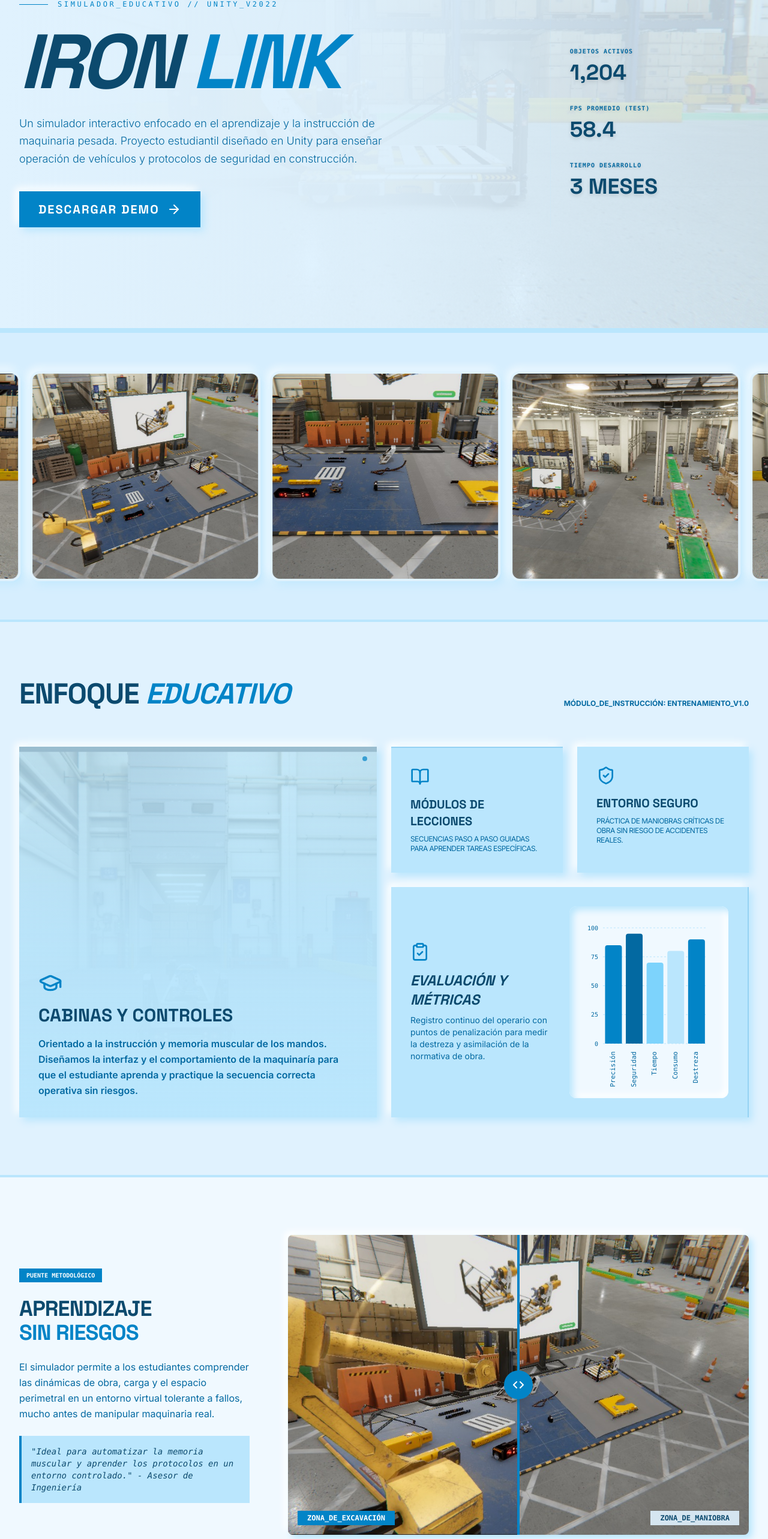
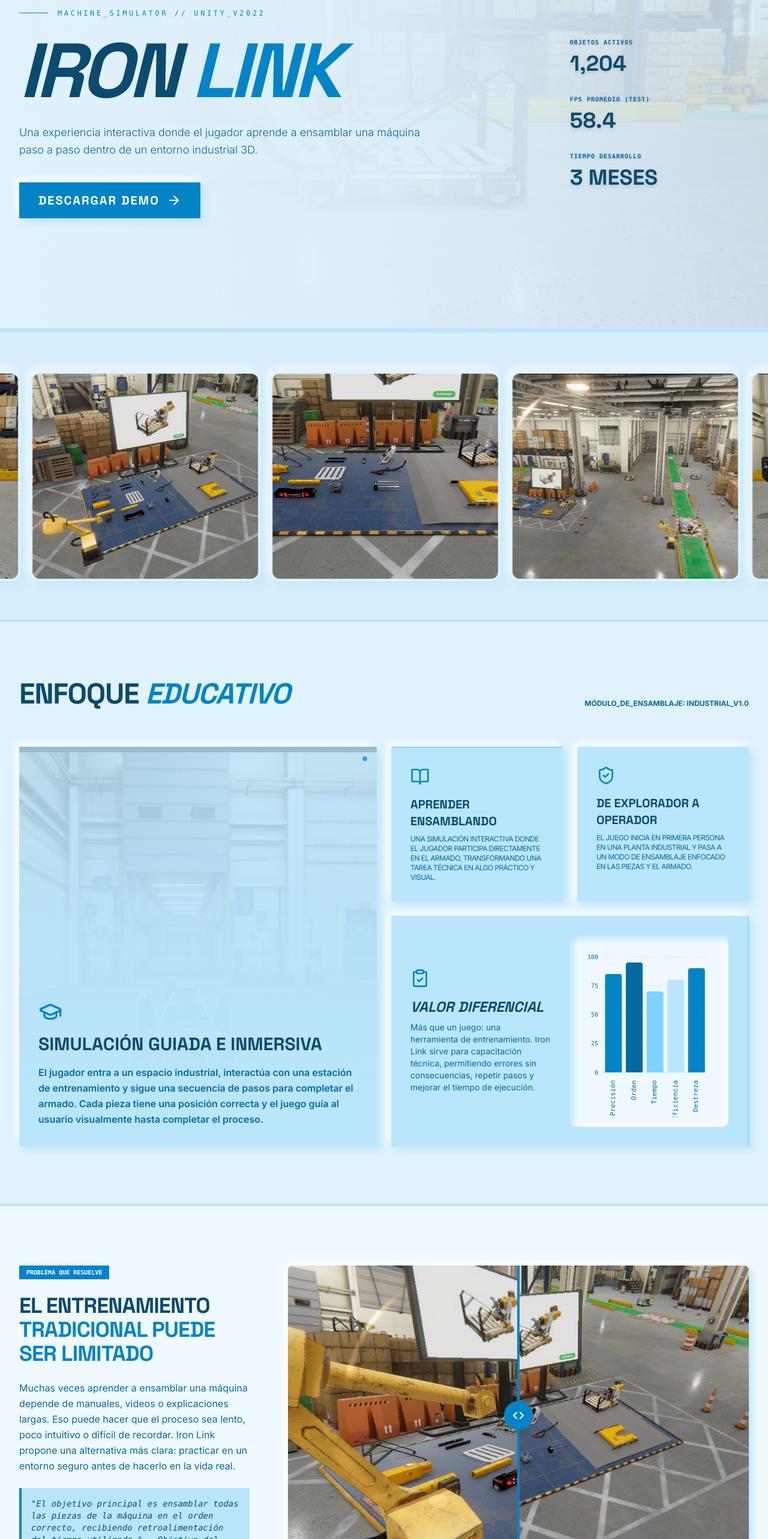
Before and after one commit to ronaldquinoo/Landing-Page-Iron-Link, a React (Vite) app: page / in a window 1280 px wide. Shown: the part 233-2799 px from the top of the page at 60% size. Built offline with nearby package versions, Linux system fonts and the light colour scheme.

Commit message:
reenfoque pagina web

```diff
--- a/index.html
+++ b/index.html
@@ -4,10 +4,10 @@
 <head>
   <meta charset="UTF-8" />
   <meta name="viewport" content="width=device-width, initial-scale=1.0" />
-  <title>Iron Link | Simulador Educativo de Maquinaria</title>
-  <meta name="description" content="Un simulador interactivo enfocado en el aprendizaje y la instrucción de maquinaria pesada. Proyecto estudiantil diseñado en Unity para enseñar operación de vehículos y protocolos de seguridad en construcción." />
-  <meta property="og:title" content="Iron Link | Simulador Educativo" />
-  <meta property="og:description" content="Aprende a operar maquinaria pesada sin riesgos en un entorno virtual controlado. Proyecto estudiantil." />
+  <title>Iron Link: Machine Simulator</title>
+  <meta name="description" content="Una experiencia interactiva donde el jugador aprende a ensamblar una máquina paso a paso dentro de un entorno industrial 3D." />
+  <meta property="og:title" content="Iron Link: Machine Simulator" />
+  <meta property="og:description" content="Una experiencia interactiva donde el jugador aprende a ensamblar una máquina paso a paso dentro de un entorno industrial 3D." />
   <meta property="og:type" content="website" />
 </head>
 
--- a/metadata.json
+++ b/metadata.json
@@ -1,6 +1,6 @@
 {
-  "name": "IRON LINK - Simulador Educativo",
-  "description": "Un simulador educativo de maquinaria pesada para el rubro de la construcción. Proyecto estudiantil en Unity para enseñar operación de vehículos y promover protocolos de seguridad.",
+  "name": "IRON LINK: Machine Simulator",
+  "description": "Una experiencia interactiva donde el jugador aprende a ensamblar una máquina paso a paso dentro de un entorno industrial 3D.",
   "requestFramePermissions": [],
   "majorCapabilities": []
 }
--- a/src/components/Brands.tsx
+++ b/src/components/Brands.tsx
@@ -17,10 +17,10 @@ export default function Brands() {
             <span className="font-headline font-black text-xl lg:text-2xl text-primary-container transition-colors">GITHUB</span>
           </div>
           <div className="h-32 bg-surface-container-high flex items-center justify-center neomorphic-out grayscale hover:grayscale-0 transition-all hover:-translate-y-1">
-            <span className="font-headline font-black text-xl lg:text-2xl text-center text-primary-container transition-colors">VISUAL<br/>STUDIO</span>
+            <span className="font-headline font-black text-xl lg:text-2xl text-center text-primary-container transition-colors">VISUAL<br />STUDIO</span>
           </div>
           <div className="h-32 bg-surface-container-high flex items-center justify-center neomorphic-out grayscale hover:grayscale-0 transition-all hover:-translate-y-1">
-            <span className="font-headline font-black text-xl lg:text-2xl text-primary-container transition-colors">SUBSTANCE</span>
+            <span className="font-headline font-black text-xl lg:text-2xl text-primary-container transition-colors">CODEX</span>
           </div>
         </div>
       </div>
--- a/src/components/ComparisonSlider.tsx
+++ b/src/components/ComparisonSlider.tsx
@@ -20,11 +20,11 @@ export default function ComparisonSlider() {
     <section id="aprendizaje" className="py-24 bg-surface-container-lowest border-y-4 border-surface-container-high overflow-hidden">
       <div className="container mx-auto px-8 flex flex-col md:flex-row gap-16 items-center">
         <div className="w-full md:w-1/3 space-y-6">
-          <div className="inline-block px-3 py-1 bg-primary-container text-on-primary-container text-[10px] font-bold font-mono uppercase">Puente Metodológico</div>
-          <h2 className="font-headline text-4xl font-bold tracking-tight">APRENDIZAJE<br/><span className="text-primary-container">SIN RIESGOS</span></h2>
-          <p className="text-on-surface-variant leading-relaxed">El simulador permite a los estudiantes comprender las dinámicas de obra, carga y el espacio perimetral en un entorno virtual tolerante a fallos, mucho antes de manipular maquinaria real.</p>
+          <div className="inline-block px-3 py-1 bg-primary-container text-on-primary-container text-[10px] font-bold font-mono uppercase">PROBLEMA QUE RESUELVE</div>
+          <h2 className="font-headline text-4xl font-bold tracking-tight">EL ENTRENAMIENTO<br/><span className="text-primary-container">TRADICIONAL PUEDE SER LIMITADO</span></h2>
+          <p className="text-on-surface-variant leading-relaxed">Muchas veces aprender a ensamblar una máquina depende de manuales, videos o explicaciones largas. Eso puede hacer que el proceso sea lento, poco intuitivo o difícil de recordar. Iron Link propone una alternativa más clara: practicar en un entorno seguro antes de hacerlo en la vida real.</p>
           <div className="p-4 bg-surface-container-high border-l-4 border-primary-container italic font-mono text-sm">
-            "Ideal para automatizar la memoria muscular y aprender los protocolos en un entorno controlado." - Asesor de Ingeniería
+            "El objetivo principal es ensamblar todas las piezas de la máquina en el orden correcto, recibiendo retroalimentación del tiempo utilizado." - Objetivo del Juego
           </div>
         </div>
 
@@ -42,7 +42,7 @@ export default function ComparisonSlider() {
               className="w-full h-full object-cover pointer-events-none"
               src={baseImage}
             />
-            <div className="absolute bottom-4 right-4 bg-surface/90 px-4 py-1 font-mono text-xs text-on-surface font-bold pointer-events-none">ZONA_DE_MANIOBRA</div>
+            <div className="absolute bottom-4 right-4 bg-surface/90 px-4 py-1 font-mono text-xs text-on-surface font-bold pointer-events-none">ESCENA_3D_INTERACTIVA</div>
           </div>
 
           {/* Imagen Superpuesta (Recortada por sliderPos) */}
@@ -56,7 +56,7 @@ export default function ComparisonSlider() {
               className="absolute inset-0 w-full h-full object-cover pointer-events-none"
               src={overlayImage}
             />
-            <div className="absolute bottom-4 left-4 bg-primary-container px-4 py-1 font-mono text-xs text-on-primary-container font-bold pointer-events-none">ZONA_DE_EXCAVACIÓN</div>
+            <div className="absolute bottom-4 left-4 bg-primary-container px-4 py-1 font-mono text-xs text-on-primary-container font-bold pointer-events-none">MANUAL_DE_INSTRUCCIONES</div>
           </div>
 
           {/* Línea divisoria */}
--- a/src/components/Features.tsx
+++ b/src/components/Features.tsx
@@ -4,9 +4,9 @@ import featureImage from '../images/image_5.jpeg';
 
 const metricData = [
   { subject: 'Precisión', score: 85, color: '#0284c7' },
-  { subject: 'Seguridad', score: 95, color: '#0369a1' },
+  { subject: 'Orden', score: 95, color: '#0369a1' },
   { subject: 'Tiempo', score: 70, color: '#7dd3fc' },
-  { subject: 'Consumo', score: 80, color: '#bae6fd' },
+  { subject: 'Eficiencia', score: 80, color: '#bae6fd' },
   { subject: 'Destreza', score: 90, color: '#0284c7' },
 ];
 
@@ -16,20 +16,20 @@ export default function Features() {
       <div className="container mx-auto">
         <div className="flex flex-col md:flex-row justify-between items-end mb-16 gap-4">
           <h2 className="font-headline text-5xl font-bold uppercase tracking-tight">ENFOQUE <span className="text-primary-container italic">EDUCATIVO</span></h2>
-          <p className="font-body text-xs text-on-surface-variant font-bold max-w-xs text-right hidden sm:block">MÓDULO_DE_INSTRUCCIÓN: ENTRENAMIENTO_V1.0</p>
+          <p className="font-body text-xs text-on-surface-variant font-bold max-w-xs text-right hidden sm:block">MÓDULO_DE_ENSAMBLAJE: INDUSTRIAL_V1.0</p>
         </div>
         <div className="grid grid-cols-1 md:grid-cols-4 gap-6">
           {/* Inspired Fleet */}
           <div className="md:col-span-2 md:row-span-2 bg-surface-container-high p-8 relative overflow-hidden group neomorphic-out">
             <div className="absolute inset-0 z-0">
-              <img src={featureImage} alt="Cabinas y Controles" className="w-full h-full object-cover opacity-20 mix-blend-luminosity group-hover:opacity-40 transition-opacity duration-700" />
+              <img src={featureImage} alt="Simulación Guiada" className="w-full h-full object-cover opacity-20 mix-blend-luminosity group-hover:opacity-40 transition-opacity duration-700" />
               <div className="absolute inset-0 bg-gradient-to-t from-surface-container-high via-surface-container-high/80 to-transparent"></div>
             </div>
             <div className="relative z-10 h-full flex flex-col justify-end min-h-[300px]">
               <div>
                 <GraduationCap className="text-primary-container w-10 h-10 mb-4" />
-                <h3 className="font-headline text-3xl font-bold mb-4">CABINAS Y CONTROLES</h3>
-                <p className="text-on-surface-variant leading-relaxed font-semibold">Orientado a la instrucción y memoria muscular de los mandos. Diseñamos la interfaz y el comportamiento de la maquinaría para que el estudiante aprenda y practique la secuencia correcta operativa sin riesgos.</p>
+                <h3 className="font-headline text-3xl font-bold mb-4">SIMULACIÓN GUIADA E INMERSIVA</h3>
+                <p className="text-on-surface-variant leading-relaxed font-semibold">El jugador entra a un espacio industrial, interactúa con una estación de entrenamiento y sigue una secuencia de pasos para completar el armado. Cada pieza tiene una posición correcta y el juego guía al usuario visualmente hasta completar el proceso.</p>
               </div>
             </div>
             <div className="absolute top-4 right-4 w-2 h-2 bg-primary-container animate-pulse rounded-full z-10"></div>
@@ -38,23 +38,23 @@ export default function Features() {
           {/* Basic Terrain */}
           <div className="bg-surface-container-high p-8 neomorphic-out border-t-2 border-primary-container/20">
             <BookOpen className="text-primary-container w-8 h-8 mb-4" />
-            <h3 className="font-headline text-xl font-bold mb-2">MÓDULOS DE LECCIONES</h3>
-            <p className="text-xs text-on-surface-variant font-body uppercase tracking-tighter">Secuencias paso a paso guiadas para aprender tareas específicas.</p>
+            <h3 className="font-headline text-xl font-bold mb-2">APRENDER ENSAMBLANDO</h3>
+            <p className="text-xs text-on-surface-variant font-body uppercase tracking-tighter">Una simulación interactiva donde el jugador participa directamente en el armado, transformando una tarea técnica en algo práctico y visual.</p>
           </div>
 
           {/* Interactive Cabs */}
           <div className="bg-surface-container-high p-8 neomorphic-out">
             <ShieldCheck className="text-primary-container w-8 h-8 mb-4" />
-            <h3 className="font-headline text-xl font-bold mb-2">ENTORNO SEGURO</h3>
-            <p className="text-xs text-on-surface-variant font-body uppercase tracking-tighter">Práctica de maniobras críticas de obra sin riesgo de accidentes reales.</p>
+            <h3 className="font-headline text-xl font-bold mb-2">DE EXPLORADOR A OPERADOR</h3>
+            <p className="text-xs text-on-surface-variant font-body uppercase tracking-tighter">El juego inicia en primera persona en una planta industrial y pasa a un modo de ensamblaje enfocado en las piezas y el armado.</p>
           </div>
 
           {/* Atmospheric Cycle */}
           <div className="md:col-span-2 bg-surface-container-high p-8 flex flex-col md:flex-row gap-8 items-center neomorphic-out border-r-2 border-primary-container/20">
             <div className="flex-1">
               <ClipboardCheck className="text-primary-container w-8 h-8 mb-4" />
-              <h3 className="font-headline text-2xl font-bold mb-2 uppercase italic">EVALUACIÓN Y MÉTRICAS</h3>
-              <p className="text-on-surface-variant text-sm">Registro continuo del operario con puntos de penalización para medir la destreza y asimilación de la normativa de obra.</p>
+              <h3 className="font-headline text-2xl font-bold mb-2 uppercase italic">VALOR DIFERENCIAL</h3>
+              <p className="text-on-surface-variant text-sm">Más que un juego: una herramienta de entrenamiento. Iron Link sirve para capacitación técnica, permitiendo errores sin consecuencias, repetir pasos y mejorar el tiempo de ejecución.</p>
             </div>
             <div className="w-full md:w-1/2 h-72 md:h-80 bg-surface-container-lowest neomorphic-in p-4 flex items-center justify-center overflow-hidden rounded-xl">
               <ResponsiveContainer width="100%" height="100%">
--- a/src/components/Hero.tsx
+++ b/src/components/Hero.tsx
@@ -16,13 +16,13 @@ export default function Hero() {
         <div className="md:col-span-7 space-y-6">
           <div className="flex items-center gap-4 text-primary-container">
             <span className="h-px w-12 bg-primary-container"></span>
-            <span className="font-mono text-xs tracking-[0.3em] uppercase">SIMULADOR_EDUCATIVO // UNITY_V2022</span>
+            <span className="font-mono text-xs tracking-[0.3em] uppercase">MACHINE_SIMULATOR // UNITY_V2022</span>
           </div>
           <h1 className="font-headline text-6xl md:text-8xl lg:text-9xl font-bold tracking-tighter leading-none italic">
             IRON <span className="text-primary-container">LINK</span>
           </h1>
           <p className="max-w-2xl text-lg text-on-surface-variant font-light leading-relaxed">
-            Un simulador interactivo enfocado en el aprendizaje y la instrucción de maquinaria pesada. Proyecto estudiantil diseñado en Unity para enseñar operación de vehículos y protocolos de seguridad en construcción.
+            Una experiencia interactiva donde el jugador aprende a ensamblar una máquina paso a paso dentro de un entorno industrial 3D.
           </p>
           <div className="flex flex-wrap gap-4 pt-4">
             <button className="bg-primary-container text-on-primary-container px-8 py-4 font-headline font-black text-xl tracking-widest uppercase neomorphic-out flex items-center gap-3 active:scale-95 transition-transform cursor-pointer">
```
Also changed, not shown: src/components/Modules.tsx (+12 -12 lines), src/components/Roadmap.tsx (+6 -6 lines).
